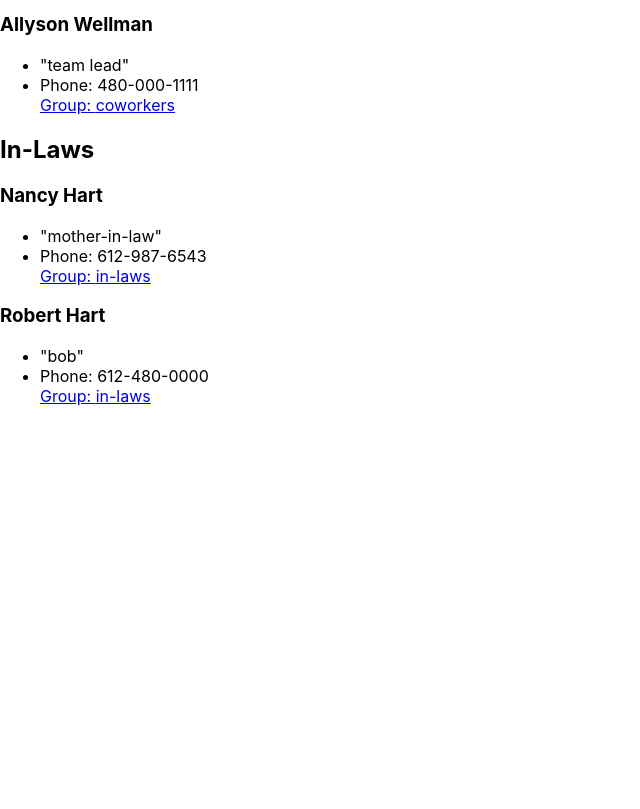
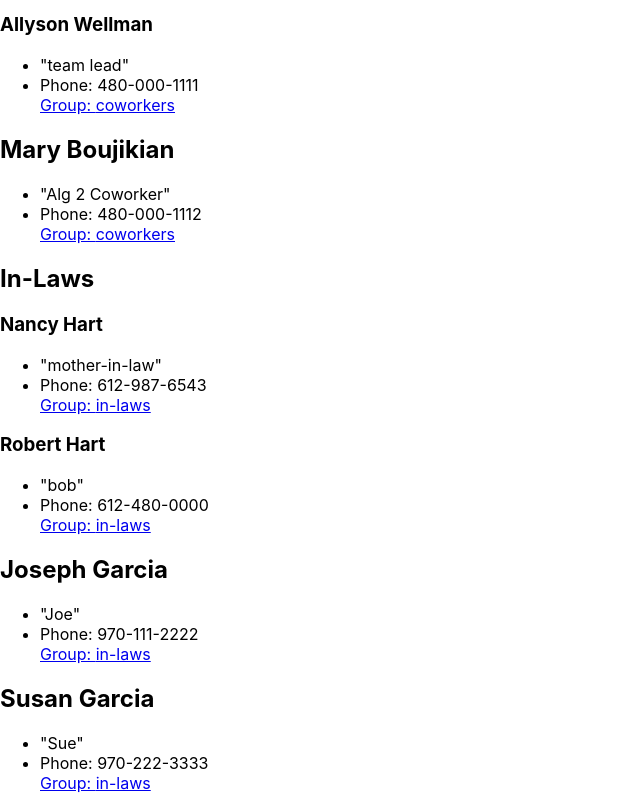
Before and after one commit to belc0011/address-book-app, a React (Create React App) app: page /groups in a window 1280 px wide. Shown: the part 1320-2129 px from the top of the page, without its empty margins (0-640 px from the left). Before the commit the page ends 1742 px from the top, so only its background shows below. Built offline with nearby package versions, Linux system fonts and the light colour scheme; data requests are answered from the project's data file.

Commit message:
move state to parent component and fix router

```diff
--- a/db.json
+++ b/db.json
@@ -87,6 +87,30 @@
       "phone": "612-480-0000",
       "favorite": false,
       "group": "in-laws"
+    },
+    {
+      "name": "Mary Boujikian",
+      "phone": "480-000-1112",
+      "nickname": "Alg 2 Coworker",
+      "group": "coworkers",
+      "favorite": "false",
+      "id": 12
+    },
+    {
+      "name": "Joseph Garcia",
+      "phone": "970-111-2222",
+      "nickname": "Joe",
+      "group": "in-laws",
+      "favorite": "false",
+      "id": 13
+    },
+    {
+      "name": "Susan Garcia",
+      "phone": "970-222-3333",
+      "nickname": "Sue",
+      "group": "in-laws",
+      "favorite": "false",
+      "id": 14
     }
   ]
 }
--- a/src/AddressBook.js
+++ b/src/AddressBook.js
@@ -1,21 +1,14 @@
 import React from "react";
-import { useState, useEffect } from "react";
+import { useState, useEffect, useContext } from "react";
 import ContactCard from "./ContactCard.js";
 import NavBar from "./NavBar.js";
+import { ContactContext } from "./MyContext.js";
 
-function AddressBook() {
-    const [contacts, setContacts] = useState([]);
-    useEffect(() => {
-        fetch("http://localhost:3000/contacts")
-        .then(res => res.json())
-        .then(data => setContacts(data))
-        .catch(error => console.error(error));
-    }, [])
+function AddressBook( ) {
+    const { contacts } = useContext(ContactContext);
+    console.log(contacts);
     return (
         <div>
-            <header>
-                <NavBar />
-            </header>
             <main>
                 <h1>Address Book</h1>
                 {contacts.map(contact => {
--- a/src/App.js
+++ b/src/App.js
@@ -3,17 +3,27 @@ import './App.css';
 import NavBar from './NavBar';
 import AddressBook from './AddressBook';
 import Groups from './Groups';
+import {useState, useEffect} from'react';
+import Favorites from './Favorites';
+import { ContactProvider } from './MyContext';
+import { BrowserRouter as Router, Route, Routes } from 'react-router-dom';
+import ErrorPage from './ErrorPage';
+import Form from './Form';
 
 function App() {
 
   return (
-    <div className="App">
-      <header>
+    <Router>
+      <ContactProvider>
         <NavBar />
-      </header>
-      <AddressBook />
-      <Groups />
-    </div>
+        <div className="app">
+          <Routes>
+            <Route path="/" element={<AddressBook />} />
+            <Route path="/groups" element={<Groups />} />
+          </Routes>
+        </div>
+      </ContactProvider>
+    </Router>
   );
 }
 
--- a/src/Form.js
+++ b/src/Form.js
@@ -32,7 +32,23 @@ function Form() {
 
     function handleSubmit(e) {
         e.preventDefault();
-        <ContactCard name={name} phone={phone} nickname={nickname} group={group} favorite={favorite}/>
+        fetch('http://localhost:3000/contacts', {
+            method: 'POST',
+            headers: {
+                'Content-Type': 'application/json'
+            },
+            body: JSON.stringify({
+                name: name,
+                phone: phone,
+                nickname: nickname,
+                group: group,
+                favorite: favorite
+            })
+        })
+        .then(res => res.json())
+        .then(data => console.log(data))
+        e.target.reset();
+        alert('Contact added!');
     }
     return (
         <div>
--- a/src/Groups.js
+++ b/src/Groups.js
@@ -1,27 +1,18 @@
 import React from 'react';
 import NavBar from './NavBar';
-import { useEffect, useState} from'react';
+import { useEffect, useState, useContext} from'react';
 import ContactCard from './ContactCard';
+import { ContactContext } from "./MyContext.js";
 
 function Groups() {
-    const [groupContacts, setGroupContacts] = useState([]);
-    useEffect(() => {
-        fetch("http://localhost:3000/contacts")
-        .then(res => res.json())
-        .then(data => setGroupContacts(data))
-        .catch(error => console.error(error));
-    }, [])
-
+    const { contacts } = useContext(ContactContext);
     return (
         <div>
-            <header>
-                <NavBar />
-            </header>
             <main>
                 <h1>Groups</h1>
                 <h2>Family</h2>
                 <div>
-                    {groupContacts.filter(contact => contact.group === "family")
+                    {contacts.filter(contact => contact.group === "family")
                     .map(contact => {
                         return (
                             <ContactCard name={contact.name} phone={contact.phone} nickname={contact.nickname} favorite={contact.favorite} key={contact.id} group={contact.group}/>
@@ -30,7 +21,7 @@ function Groups() {
                 </div>
                 <h2>Co-Workers</h2>
                 <div>
-                    {groupContacts.filter(contact => contact.group === "coworkers")
+                    {contacts.filter(contact => contact.group === "coworkers")
                   .map(contact => {
                     return (
                         <ContactCard name={contact.name} phone={contact.phone} nickname={contact.nickname} favorite={contact.favorite} key={contact.id} group={contact.group}/>
@@ -39,13 +30,13 @@ function Groups() {
                 </div>
                 <h2>In-Laws</h2>
                 <div>
-                    {groupContacts.filter(contact => contact.group === "in-laws")
+                    {contacts.filter(contact => contact.group === "in-laws")
                 .map(contact => {
                     return (
                         <ContactCard name={contact.name} phone={contact.phone} nickname={contact.nickname} favorite={contact.favorite} key={contact.id} group={contact.group}/>
                     )
                 })}
-                </div>
+            </div>
             </main>
         </div>
     )
--- /dev/null
+++ b/src/MyContext.js
@@ -0,0 +1,18 @@
+import React from 'react';
+import { useState, useEffect } from'react';
+
+const ContactContext = React.createContext()
+
+function ContactProvider({children}) {
+    const [contacts, setContacts] = useState([]);
+
+  useEffect(() => {
+    fetch("http://localhost:3000/contacts")
+    .then(res => res.json())
+    .then(data => setContacts(data))
+    .catch(error => console.error(error))
+  }, []);
+    return <ContactContext.Provider value={{contacts, setContacts}}>{children}</ContactContext.Provider>
+}
+
+export {ContactContext, ContactProvider}
--- a/src/index.js
+++ b/src/index.js
@@ -3,13 +3,12 @@ import ReactDOM from 'react-dom/client';
 import './index.css';
 import App from './App';
 import reportWebVitals from './reportWebVitals';
-import routes from './routes';
-import { createBrowserRouter, RouterProvider } from "react-router-dom";
 
-const router = createBrowserRouter(routes);
 const root = ReactDOM.createRoot(document.getElementById('root'));
 
-root.render(<RouterProvider router={router} />);
+root.render(
+<App />
+);
 
 // If you want to start measuring performance in your app, pass a function
 // to log results (for example: reportWebVitals(console.log))
```
Also changed, not shown: src/routes.js (+14 -7 lines). Lines whose indentation alone changed are shown as unchanged.
